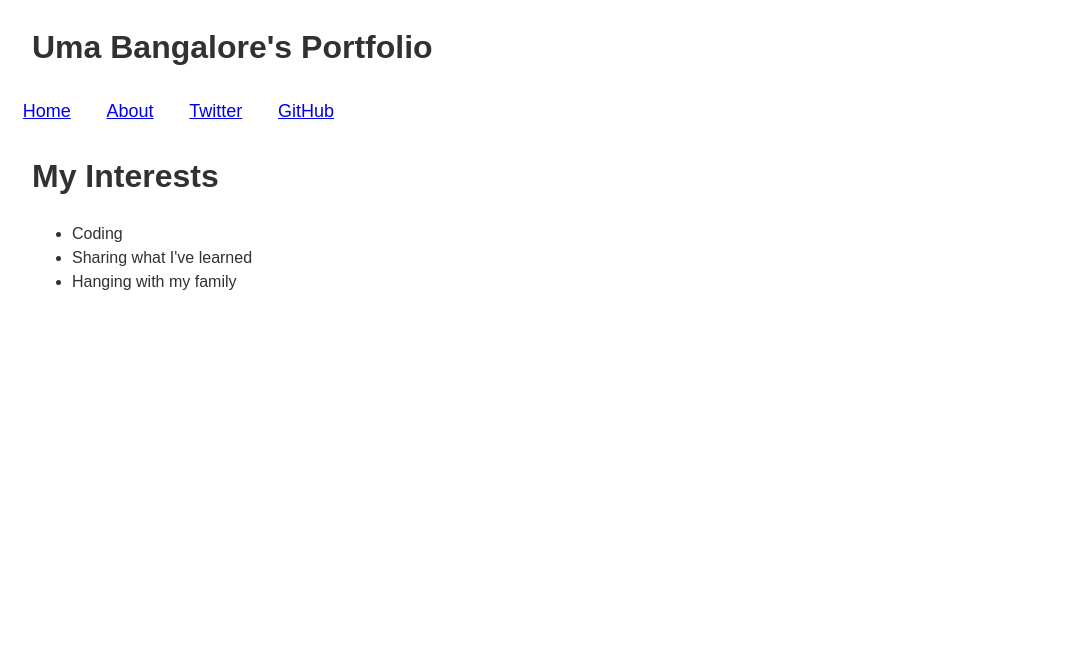
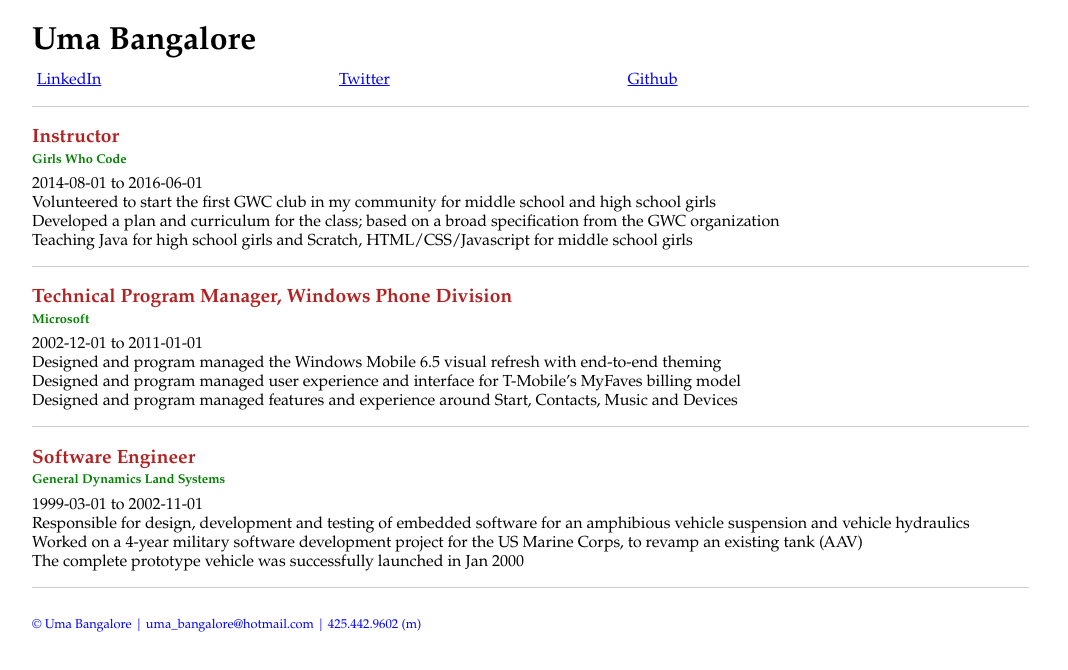
Before and after one commit to TartarSauce/portfolio, a plain HTML site: page index.html in a window 1280 px wide. Shown: the whole page, without its empty margins (0-1068 px from the left). Drawn offline with nearby package versions, Linux system fonts and the light colour scheme.

Commit message:
Updated portfolio for class 2, this is based on reading data from a separate source and populating the HTML page

```diff
--- a/index.html
+++ b/index.html
@@ -1,43 +1,51 @@
 <!DOCTYPE html>
-<html>
+<html lang="en">
   <head>
+    <meta charset="UTF-8">
     <title>Uma Bangalore's Portfolio</title>
     <meta name="viewport" content="width=device-width, initial-scale=1">
     <link rel="stylesheet" href="vendor/styles/normalize.css">
+    <link href='https://fonts.googleapis.com/css?family=EB+Garamond' rel='stylesheet' type='text/css'>
     <link rel="stylesheet" href="styles/base.css">
     <link rel="stylesheet" href="styles/layout.css">
     <link rel="stylesheet" href="styles/modules.css">
   </head>
-
   <body>
     <header class="site-header clearfix">
       <section class="heading-group-h1">
-        <h1>
-          Uma Bangalore's Portfolio
-        </h1>
+        <h1>Uma Bangalore</h1>
       </section>
       <nav class="main-nav">
+        <!-- Hamburger Menu -->
         <div class="icon-menu"></div>
         <ul>
-          <li class="tab" data-content="articles"><a href="#" class="icon-home3"> Home</a></li>
-          <li class="tab" data-content="about"><a href="#" class="icon-power"> About</a></li>
-          <li><a href="http://twitter.com/UmaBangalore" target="_blank" class="icon-twitter3"> Twitter</a></li>
-          <li><a href="https://github.com/TartarSauce" target="_blank" class="icon-github"> GitHub</a></li>
+          <li><a href="http://linkedin.com/in/umabangalore" target="_blank" class="icon-linkedin">LinkedIn</a></li>
+          <li><a href="http://twitter.com/UmaBangalore" target="_blank" class="icon-twitter3">Twitter</a></li>
+          <li><a href="https://github.com/TartarSauce" target="_blank" class="icon-github">Github</a></li>
         </ul>
       </nav>
     </header>
-    <main>
-      <section id="about" class="tab-content">
-        <section>
-          <h1>My Interests</h1>
-          <ul>
-            <li>Coding</li>
-            <li>Sharing what I've learned</li>
-            <li>Hanging with my family</li>
-          </ul>
-        </section>
+      <main>
+        <div class="line-break"> </div>
+        <section id="work-items">
+          <article class="template" data-category="cat">
+            <header>
+              <h3>Title</h3>
+              <h6>Company</h6>
+              <time class="start-date">Start Date</time>
+              <time class="end-date">End Date</time>
+            </header>
+          <section class="work-body"></section>
+          <div class="line-break"> </div>
+        </article>
       </section>
     </main>
-
+    <footer>
+      &copy; Uma Bangalore | uma_bangalore@hotmail.com | 425.442.9602 (m)
+    </footer>
+    <!-- // TODO: Include any/all needed script tags -->
+    <script src="https://code.jquery.com/jquery-1.11.2.min.js"></script>
+    <script src="scripts/data.js"></script>
+    <script src="scripts/portfolio.js"></script>
   </body>
 </html>
--- /dev/null
+++ b/scripts/data.js
@@ -0,0 +1,29 @@
+var myResumeData = [
+  {
+    jobtitle:     'Instructor',
+    company:      'Girls Who Code',
+    startDate:    '2014-08-01',
+    endDate:      '2016-06-01',
+    work1:        'Volunteered to start the first GWC club in my community for middle school and high school girls',
+    work2:        'Developed a plan and curriculum for the class; based on a broad specification from the GWC organization',
+    work3:        'Teaching Java for high school girls and Scratch, HTML/CSS/Javascript for middle school girls'
+  },
+  {
+    jobtitle:     'Technical Program Manager, Windows Phone Division',
+    company:      'Microsoft',
+    startDate:    '2002-12-01',
+    endDate:      '2011-01-01',
+    work1:        'Designed and program managed the Windows Mobile 6.5 visual refresh with end-to-end theming',
+    work2:        'Designed and program managed user experience and interface for T-Mobile’s MyFaves billing model',
+    work3:        'Designed and program managed features and experience around Start, Contacts, Music and Devices'
+  },
+  {
+    jobtitle:     'Software Engineer',
+    company:      'General Dynamics Land Systems',
+    startDate:    '1999-03-01',
+    endDate:      '2002-11-01',
+    work1:        'Responsible for design, development and testing of embedded software for an amphibious vehicle suspension and vehicle hydraulics',
+    work2:        'Worked on a 4-year military software development project for the US Marine Corps, to revamp an existing tank (AAV)',
+    work3:        'The complete prototype vehicle was successfully launched in Jan 2000'
+  },
+];
--- /dev/null
+++ b/scripts/portfolio.js
@@ -0,0 +1,41 @@
+var workExperience = [];
+
+function Work (opt) {
+  // DONE: Use the object passed in to complete this constructor function:
+  // Save ALL the properties of `opts` into `this`.
+  this.jobtitle = opt.jobtitle;
+  this.company = opt.company;
+  this.startDate = opt.startDate;
+  this.endDate = opt.endDate;
+  this.work1 = opt.work1;
+  this.work2 = opt.work2;
+  this.work3 = opt.work3;
+}
+
+Work.prototype.toHtml = function() {
+  var $newWork = $('article.template').clone();
+
+  $newWork.find('h3').html(this.jobtitle);
+  $newWork.find('h6').html(this.company);
+  $newWork.find('time.start-date').html(this.startDate + ' to ');
+  $newWork.find('time.end-date').html(this.endDate);
+  $newWork.find('section.work-body').append('<div class="work1"> ' + this.work1 + ' </div>');
+  $newWork.find('div.work1').append('<div class="work2"> ' + this.work2 + ' </div>');
+  $newWork.find('div.work2').append('<div class="work3"> ' + this.work3 + ' </div>');
+
+  console.log($newWork);
+  $newWork.removeClass('template');
+  return $newWork;
+};
+
+myResumeData.sort(function(a, b){
+  return(new Date(b.startDate)) - (new Date(a.endDate));
+});
+
+myResumeData.forEach(function(ele) {
+  workExperience.push(new Work(ele));
+});
+
+workExperience.forEach(function(a) {
+  $('#work-items').append(a.toHtml());
+});
--- a/styles/base.css
+++ b/styles/base.css
@@ -1,14 +1,18 @@
 body {
-  line-height: 1.5;
-  font-size: 100%;
-  color: #313131;
+  font-family: Garamond;
+  font-size: 16px;
+  padding: .1em .1em .1em 2em;
 }
 
-.main-nav li {
-  list-style-type: none;
+h3 {
+  margin-bottom: 0.2em;
+  color: firebrick;
+  font-size: 1.2em;
 }
 
-.main-nav {
-  line-height: 0.5;
-  font-size: 75%;
+h6 {
+  margin-top: 0;
+  margin-bottom: 0.5em;
+  font-size: 0.8em;
+  color: green;
 }
--- a/styles/layout.css
+++ b/styles/layout.css
@@ -1,21 +1,17 @@
 h1 {
-  /*max-width: 80%;*/
+    margin-bottom: -0.2em;
 }
 
-.tab-content {
-  padding: .1em .1em .1em 2em;
-  float: none;
+.main-nav {
+  margin-left: -2.2em;
+}
+  ul {
+  width: 50%;
+  display: flex;
+  justify-content: space-between;
+  align-items: flex-start;
 }
 
-/* Add styles so the filters lay out better on desktop. */
-@media only screen and (min-width: 640px) {
-  .heading-group-h1 {
-    padding: .1em .1em .1em 2em;
-    float: none;
-  }
-
-  #filters li {
-    width: 20em;
-    display: inline;
-  }
+li {
+  display: inline;
 }
--- a/styles/modules.css
+++ b/styles/modules.css
@@ -1,26 +1,17 @@
-.main-nav li {
-  margin-right: .4em;
-  font-size: 1.5em;
-  padding: .5em .2em;
+.template {
+  display: none;
 }
 
-@media only screen and (min-width: 640px) {
-  .icon-menu {
-    display: none;
-  }
-  .main-nav {
-    padding: 0.1em;
-  }
-  .main-nav ul {
-    display: block;
-    padding: 0;
-    list-style: none;
-    clear: both;
-  }
-  .main-nav li {
-    display: inline;
-    border-bottom: none;
-    margin-left: 1em;
-  }
+footer {
+  font-size: 0.8em;
+    padding-top: 20px;
+    color: blue;
+}
 
+.line-break {
+  width: 80%;
+  height: 1px;
+  background-color: #cecece;
+  margin-top:15px;
+  margin-bottom: 10px;
 }
```
